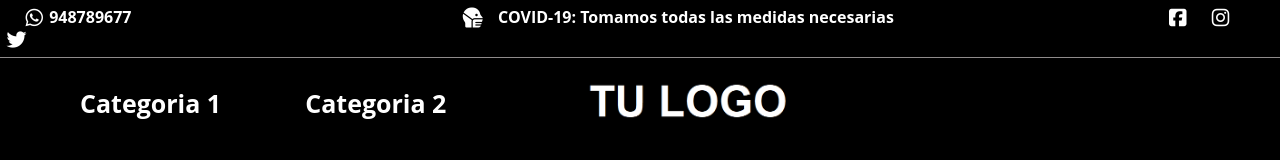
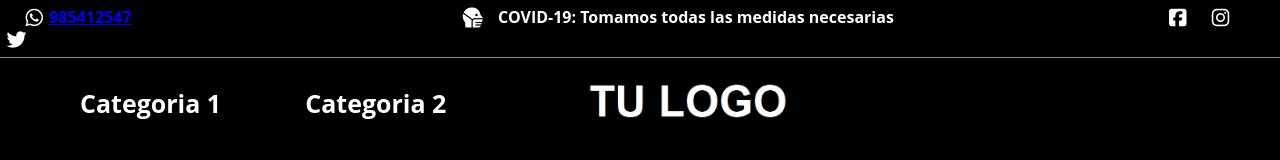
Before and after one commit to Tienda12/Tienda-Online, a plain HTML site: page pags-pro/producto5.html in a window 1280 px wide. Shown: the top 160 px of the page. Drawn offline with Linux system fonts and the light colour scheme.

Commit message:
Update producto5.html

```diff
--- a/pags-pro/producto5.html
+++ b/pags-pro/producto5.html
@@ -11,7 +11,7 @@
 </head>
 <body>
   <header>
-    <div class="redes-sociales"><i class="fab fa-whatsapp fa-lg"></i><b><a href="tel:948789677">948789677</a></b><b class="covid"><i class="fas fa-head-side-mask fa-lg"></i> COVID-19: Tomamos todas las medidas necesarias</b><a href="https://www.facebook.com/"><i class="fab fa-facebook-square fa-lg"></i></a><a href="https://www.instagram.com/"><i class="fab fa-instagram fa-lg"></i></a><a href="https://twitter.com"><i class="fab fa-twitter fa-lg"></i></a>
+    <div class="redes-sociales"><i class="fab fa-whatsapp fa-lg"></i><b><a href="tel:985412547">985412547</a></b><b class="covid"><i class="fas fa-head-side-mask fa-lg"></i> COVID-19: Tomamos todas las medidas necesarias</b><a href="https://www.facebook.com/"><i class="fab fa-facebook-square fa-lg"></i></a><a href="https://www.instagram.com/"><i class="fab fa-instagram fa-lg"></i></a><a href="https://twitter.com"><i class="fab fa-twitter fa-lg"></i></a>
     </div>
     <section class="categorias">
       <div class="categorias-link">
```
